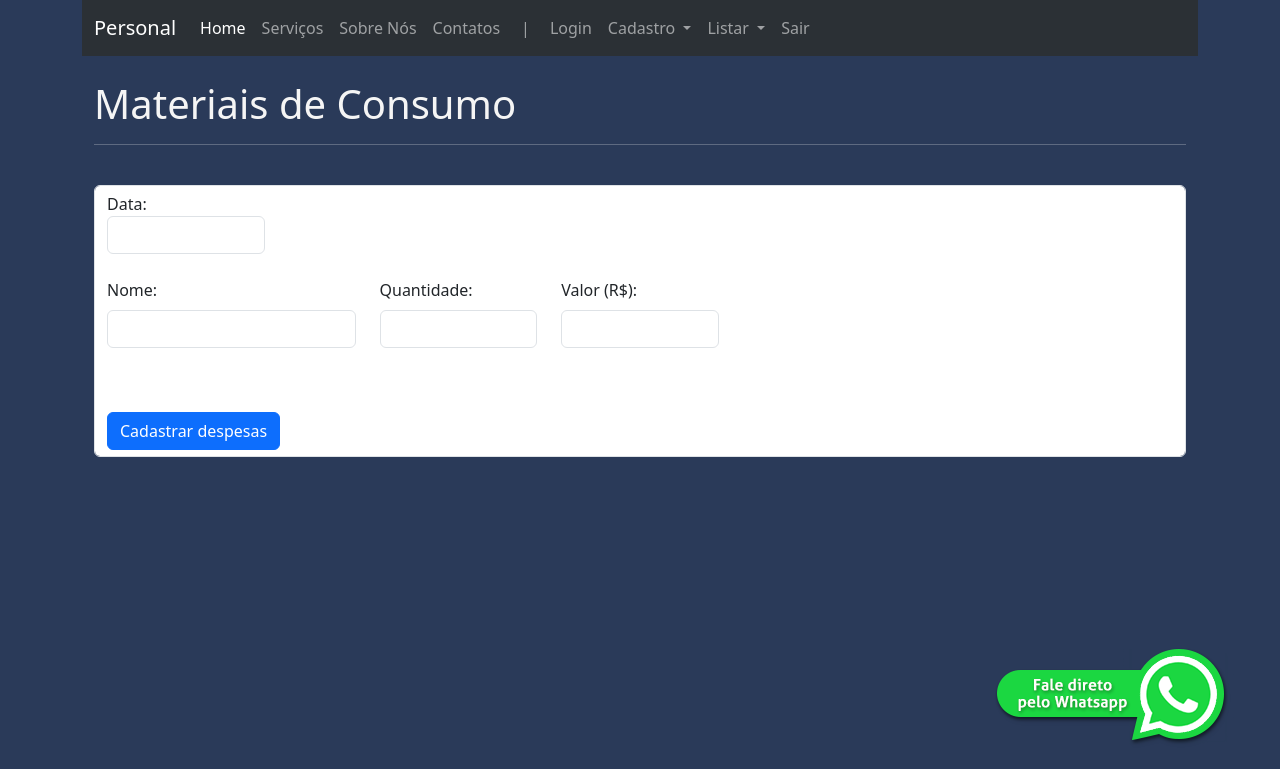
After one commit to mar-santos/projeto_integrador, a Flask app: page /cadastrar_despesas in a window 1280 px wide. The commit adds this page. Shown: the top 769 px of the page. Run offline with Flask 3, Linux system fonts and the light colour scheme; the visitor is signed in with stand-in values (Sample User, id 1).

Commit message:
Crud despesas e outras melhorias

```diff
--- a/app.py
+++ b/app.py
@@ -4,6 +4,7 @@ from flask import render_template
 from flask import request
 from flask import redirect
 from flask import session
+from datetime import date
 
 
 app = Flask(__name__)
@@ -19,31 +20,56 @@ class Product(db.Model):
     id_pedido = db.Column(db.Integer, primary_key=True)
     data_pedido = db.Column(db.String(100))
     data_entrega = db.Column(db.String(100))
+    id_ficha = db.Column(db. String(30))
     nome = db.Column(db.String(200), nullable=False)
     endereco = db.Column(db.String(250))
+    cidade = db.Column(db.String(50))
     telefone = db.Column(db.String(100), nullable=False)
     servico = db.Column(db.String(100))
-    valor = db.Column(db.Integer)
+    valor = db.Column(db.String(30))
     status = db.Column(db.String(30))
 
 def __init__(self,
              data_pedido: str,
              data_entrega: str,
+             id_ficha: str,
              nome: str,
              endereco: str,
+             cidade: str,
              telefone: str,
              servico: str,
-             valor: int,
+             valor: str,
              status: str) -> None:
 
     self.data_pedido = data_pedido
     self.data_entrega = data_entrega
+    self.id_ficha = id_ficha
     self.nome = nome
     self.endereco = endereco
+    self.cidade = cidade
     self.telefone = telefone
     self.servico = servico
     self.valor = valor
     self.status = status
+
+class Product2(db.Model):
+    __tablename__ = "despesa"
+    id_despesa = db.Column(db.Integer, primary_key=True)
+    despesa_data = db.Column(db.String(100))
+    despesa_nome = db.Column(db.String(100))
+    despesa_qtde = db.Column(db.String(100))
+    despesa_valor = db.Column(db.String(100))
+
+def __init__(self,
+             despesa_data: str,
+             despesa_nome: str,
+             despesa_qtde: str,
+             despesa_valor: str) -> None:
+
+    self.despesa_data = despesa_data
+    self.despesa_nome = despesa_nome
+    self.despesa_qtde = despesa_qtde
+    self.despesa_valor = despesa_valor
 
 
 # Definição das rotas estáticas
@@ -91,15 +117,23 @@ def login():
 
 @app.before_request
 def verificar_autenticacao():
-    endpoints_protegidos = ["/cadastrar_pedido", "/listar_pedidos"]
+    endpoints_protegidos = ["/cadastrar_pedido", "/listar_pedidos", "/cadastrar_despesas",]
     if request.path in endpoints_protegidos:
         if not session.get('logged_in'):
-            return redirect("/login")
+            return redirect("/erro_pagina_403")
 
 
 @app.route("/erro_login.html")
 def erro_login():
     return render_template("erro_login.html")
+
+@app.route("/erro_pagina_404")
+def erro_pagina_404():
+    return render_template("erro_pagina_404.html")
+
+@app.route("/erro_pagina_403")
+def erro_pagina_403():
+    return render_template("erro_pagina_403.html")
 
 
 # Definição das rotas dinâmicas e CRUD
@@ -110,8 +144,10 @@ def listar_pedidos():
         resultado = db.session.execute(db.select(Product).filter(
             (Product.data_pedido.like(f'%{termo}%')) |
             (Product.data_entrega.like(f'%{termo}%')) |
+            (Product.id_ficha.like(f'%{termo}%')) |
             (Product.nome.like(f'%{termo}%')) |
             (Product.endereco.like(f'%{termo}%')) |
+            (Product.cidade.like(f'%{termo}%')) |
             (Product.telefone.like(f'%{termo}%')) |
             (Product.servico.like(f'%{termo}%')) |
             (Product.valor.like(f'%{termo}%')) |
@@ -133,8 +169,10 @@ def cadastrar_pedido():
             pedido = Product(
                 data_pedido=dados["data_pedido"],
                 data_entrega=dados["data_entrega"],
+                id_ficha=dados["id_ficha"],
                 nome=dados["nome"],
                 endereco=dados["endereco"],
+                cidade=dados["cidade"],
                 telefone=dados["telefone"],
                 servico=dados["servico"],
                 valor=(dados["valor"]),
@@ -157,8 +195,10 @@ def editar_pedido(id_pedido):
 
         pedido.data_pedido = dados_editados["data_pedido"]
         pedido.data_entrega = dados_editados["data_entrega"]
+        pedido.id_ficha = dados_editados["id_ficha"]
         pedido.nome = dados_editados["nome"]
         pedido.endereco = dados_editados["endereco"]
+        pedido.cidade = dados_editados["cidade"]
         pedido.telefone = dados_editados["telefone"]
         pedido.servico = dados_editados["servico"]
         pedido.valor = dados_editados["valor"]
@@ -180,6 +220,70 @@ def deletar_pedido(id_pedido):
     return redirect("/listar_pedidos")
 
 
+@app.route("/listar_despesas", methods=['GET', 'POST'])
+def listar_despesas():
+    if request.method == "POST":
+        termo = request.form["pesquisa"]
+        resultado = db.session.execute(db.select(Product2).filter(
+            (Product2.despesa_data.like(f'%{termo}%')) |
+            (Product2.despesa_nome.like(f'%{termo}%')) |
+            (Product2.despesa_qtde.like(f'%{termo}%')) |
+            (Product2.despesa_valor.like(f'%{termo}%')))
+        ).scalars()
+        return render_template('listar_despesas.html', despesa=resultado)
+    else:
+        despesas = db.session.execute(db.select(Product2)).scalars()
+        return render_template('listar_despesas.html', despesa=despesas)
+
+
+@app.route("/cadastrar_despesas", methods=["GET", "POST"])
+def cadastrar_despesas():
+    if request.method == "POST":
+        status = {"type": "sucesso", "message": "Despesa(s) cadastrada(s) com sucesso!"}
+        try:
+            dados = request.form
+            despesa = Product2(
+                despesa_data=dados["despesa_data"],
+                despesa_nome=dados["despesa_nome"],
+                despesa_qtde=dados["despesa_qtde"],
+                despesa_valor=dados["despesa_valor"],
+            )
+            db.session.add(despesa)
+            db.session.commit()
+            return render_template("cadastrar_despesas.html", status=status)
+        except:
+            status = {"type": "erro", "message": f"Houve um problema ao cadastrar a despesa!"}
+            return render_template("cadastrar_despesas.html", status=status)
+    else:
+        return render_template("cadastrar_despesas.html")
+
+
+@app.route("/editar_despesas/<int:id_despesa>", methods=["GET", "POST"])
+def editar_despesas(id_despesa):
+    if request.method == "POST":
+        dados_editados = request.form
+        despesa = db.session.execute(db.select(Product2).filter(Product2.id_despesa == id_despesa)).scalar()
+
+        despesa.despesa_data = dados_editados["despesa_data"]
+        despesa.despesa_nome = dados_editados["despesa_nome"]
+        despesa.despesa_qtde = dados_editados["despesa_qtde"]
+        despesa.despesa_valor = dados_editados["despesa_valor"]
+
+        db.session.commit()
+        return redirect("/listar_despesas")
+
+    else:
+        despesa_editado = db.session.execute(db.select(Product2).filter(Product2.id_despesa == id_despesa)).scalar()
+        return render_template('editar_despesas.html', despesa=despesa_editado)
+
+@app.route("/deletar_despesa/<int:id_despesa>")
+def deletar_despesa(id_despesa):
+    despesa_deletado = db.session.execute(db.select(Product2).filter(Product2.id_despesa == id_despesa)).scalar()
+    db.session.delete(despesa_deletado)
+    db.session.commit()
+    return redirect("/listar_despesas")
+
+
 @app.route('/logout')
 def logout():
     session.pop('logged_in', None)
--- a/templates/base.html
+++ b/templates/base.html
@@ -43,11 +43,24 @@
               <li class="nav-item">
                 <a class="nav-link" href="{{ url_for('login') }}">Login</a>
               </li>
-              <li class="nav-item">
-                <a class="nav-link" href="{{ url_for('cadastrar_pedido') }}">Cadastrar Pedido</a>
+
+              <li class="nav-item dropdown">
+                <a class="nav-link dropdown-toggle" href="#" role="button" data-bs-toggle="dropdown" aria-expanded="false">
+                  Cadastro
+                </a>
+                <ul class="dropdown-menu">
+                  <li><a class="dropdown-item" href="{{ url_for('cadastrar_pedido') }}">Pedido</a></li>
+                  <li><a class="dropdown-item" href="{{ url_for('cadastrar_despesas') }}">Despesas</a></li>
+                </ul>
               </li>
-              <li class="nav-item">
-                <a class="nav-link" href="{{ url_for('listar_pedidos') }}">Listar Pedidos</a>
+              <li class="nav-item dropdown">
+                <a class="nav-link dropdown-toggle" href="#" role="button" data-bs-toggle="dropdown" aria-expanded="false">
+                  Listar
+                </a>
+                <ul class="dropdown-menu">
+                  <li><a class="dropdown-item" href="{{ url_for('listar_pedidos') }}">Pedidos</a></li>
+                  <li><a class="dropdown-item" href="{{ url_for('listar_despesas') }}">Despesas</a></li>
+                </ul>
               </li>
               <li class="nav-item">
                 <a class="nav-link" href="{{ url_for('logout') }}">Sair</a>
--- /dev/null
+++ b/templates/cadastrar_despesas.html
@@ -0,0 +1,76 @@
+{% extends 'base.html' %}
+
+{% block main %}
+<div class="container">
+    <br>
+    <h1>Materiais de Consumo</h1>
+    <hr>
+    <br>
+    <form action="{{url_for('cadastrar_despesas')}}" class="form-control" method="post">
+        <div class="row">
+            <div class="col-2">
+                <label for="despesa_data">Data:</label>
+                <input type="text" class="form-control" name="despesa_data" min="" max="" required>
+            </div>
+        </div>
+        <br>
+        <div class="row">
+            <div class="col-md-3">
+                <div class="mb-3">
+                    <label for="exampleFormControlInput1" class="form-label">Nome: </label>
+                    <input type="text" class="form-control" name="despesa_nome" placeholder="">
+                </div>
+            </div>
+            <div class="col-md-2">
+                <div class="mb-2">
+                    <label for="exampleFormControlInput1" class="form-label">Quantidade: </label>
+                    <input type="text" class="form-control" name="despesa_qtde" placeholder="">
+                </div>
+            </div>
+            <div class="col-md-2">
+                <div class="mb-2">
+                    <label for="exampleFormControlInput1" class="form-label">Valor (R$): </label>
+                    <input type="text" class="form-control" name="despesa_valor" placeholder="">
+                </div>
+            </div>
+        </div>
+        <br><br>
+        <input type="submit" class="btn btn-primary" name="despesa" value="Cadastrar despesas">
+        <br>
+    </form>
+</div>
+<br>
+{% if status %}
+{% if status['type'] == 'sucesso' %}
+<div class="alert alert-success" role="alert">
+    {{status['message']}}
+</div>
+{% else %}
+<div class="alert alert-danger" role="alert">
+    {{status['message']}}
+</div>
+{% endif %}
+{% endif %}
+
+<!--Troca "," por "." nas entradas do campo valor ao gravar no Banco de Dados-->
+<script>
+    document.addEventListener('DOMContentLoaded', function () {
+        document.querySelector('form').addEventListener('submit', function () {
+            var valorInput = document.querySelector('input[name="despesa_valor"]');
+            valorInput.value = valorInput.value.replace(',', '.');
+        });
+    });
+</script>
+
+<!--Troca "," por "." nas diferentes entradas do campo valor ao gravar no Banco de Dados
+<script>
+    document.addEventListener('DOMContentLoaded', function () {
+        document.querySelector('form').addEventListener('submit', function () {
+            var valorInputs = document.querySelectorAll('input[name^="valor_"]');
+            valorInputs.forEach(function (valorInput) {
+                valorInput.value = valorInput.value.replace(',', '.');
+            });
+        });
+    });
+</script>-->
+{% endblock %}
--- a/templates/pedidos.html
+++ b/templates/pedidos.html
@@ -23,8 +23,10 @@
             <tr>
                 <th>Data Pedido</th>
                 <th>Data Entrega</th>
+                <th>Ficha</th>
                 <th>Nome</th>
                 <th>Endereço</th>
+                <th>Cidade</th>
                 <th>Telefone</th>
                 <th>Serviço</th>
                 <th>Valor</th>
@@ -39,8 +41,10 @@
             {% if pedido.status=="devedor" %}class="table-danger"{% endif %}>
                 <td>{{ pedido.data_pedido }}</td>
                 <td>{{ pedido.data_entrega }}</td>
+                <td>{{ pedido.id_ficha }}</td>
                 <td>{{ pedido.nome }}</td>
                 <td>{{ pedido.endereco }}</td>
+                <td>{{ pedido.cidade }}</td>
                 <td>{{ pedido.telefone }}</td>
                 <td>{{ pedido.servico }}</td>
                 <td>{{ pedido.valor }}</td>
```
Also changed, not shown: templates/cadastrar_pedido.html (+41 -7 lines), templates/editar_despesas.html (added, +66 -0 lines), templates/editar_pedido.html (+45 -6 lines), templates/erro_pagina_403.html (added, +24 -0 lines), templates/erro_pagina_404.html (added, +17 -0 lines), templates/listar_despesas.html (added, +49 -0 lines), instance/tapete.db, static/imagens/banner_sofa2.png (deleted), static/imagens/erro_403.png (added), static/imagens/erro_404.png (added).
